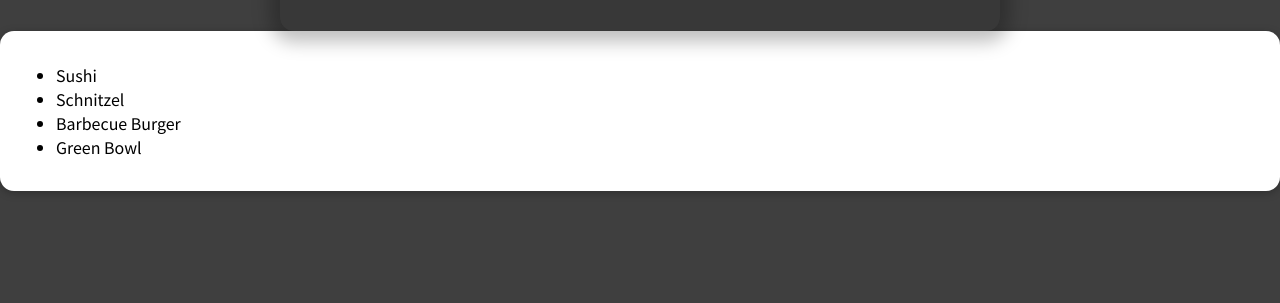
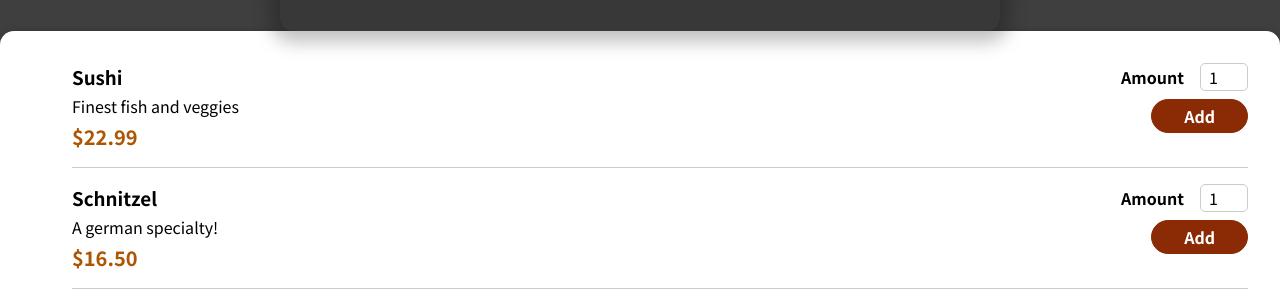
Before and after one commit to weerawi/react_Practise_Projects, a React (Create React App) app in the folder 1.food_cart/: page / in a window 1280 px wide. Shown: the part 490-793 px from the top of the page. Built offline with nearby package versions, Linux system fonts and the light colour scheme.

Commit message:
ADDING FILES AND CREATED THE MEAL CARDS

```diff
--- a/1.food_cart/src/components/Meals/AvailableMeals.jsx
+++ b/1.food_cart/src/components/Meals/AvailableMeals.jsx
@@ -1,5 +1,6 @@
 import React from "react";
 import Card from "../UI/Card";
+import MealItem from "./MealItem/MealItem";
 
 const DUMMY_MEALS = [
   {
@@ -29,7 +30,9 @@ const DUMMY_MEALS = [
 ];
 
 const AvailableMeals = () => {
-  const mealsList = DUMMY_MEALS.map((meal) => <li>{meal.name}</li>);
+  const mealsList = DUMMY_MEALS.map((meal) => (
+    <MealItem key={meal.id} meal={meal} />
+  ));
   return (
     <section className="meals">
       <Card>
--- /dev/null
+++ b/1.food_cart/src/components/Meals/MealItem/MealItem.css
@@ -0,0 +1,22 @@
+.meal {
+  display: flex;
+  justify-content: space-between;
+  margin: 1rem;
+  padding-bottom: 1rem;
+  border-bottom: 1px solid #ccc;
+}
+
+.meal h3 {
+  margin: 0 0 0.25rem 0;
+}
+
+.description {
+  font-style: italic;
+}
+
+.price {
+  margin-top: 0.25rem;
+  font-weight: bold;
+  color: #ad5502;
+  font-size: 1.25rem;
+}
--- /dev/null
+++ b/1.food_cart/src/components/Meals/MealItem/MealItem.jsx
@@ -0,0 +1,22 @@
+import React from "react";
+import "./MealItem.css";
+import MealItemForm from "./MealItemForm";
+
+const MealItem = (props) => {
+  const price = `$${props.meal.price.toFixed(2)}`;
+
+  return (
+    <li className="meal">
+      <div>
+        <h3>{props.meal.name}</h3>
+        <div className="descriotion">{props.meal.description}</div>
+        <div className="price">{price}</div>
+      </div>
+      <div>
+        <MealItemForm />
+      </div>
+    </li>
+  );
+};
+
+export default MealItem;
--- /dev/null
+++ b/1.food_cart/src/components/Meals/MealItem/MealItemForm.css
@@ -0,0 +1,20 @@
+.form {
+  text-align: right;
+}
+
+.form button {
+  font: inherit;
+  cursor: pointer;
+  background-color: #8a2b06;
+  border: 1px solid #8a2b06;
+  color: white;
+  padding: 0.25rem 2rem;
+  border-radius: 20px;
+  font-weight: bold;
+}
+
+.form button:hover,
+.form button:active {
+  background-color: #641e03;
+  border-color: #641e03;
+}
--- /dev/null
+++ b/1.food_cart/src/components/Meals/MealItem/MealItemForm.jsx
@@ -0,0 +1,23 @@
+import React from "react";
+import "./MealItemForm.css";
+import Input from "../../UI/Input";
+const MealItemForm = () => {
+  return (
+    <form className="form">
+      <Input
+        label="Amount"
+        input={{
+          id: "amount_",
+          type: "number",
+          min: "1",
+          max: "5",
+          step: "1",
+          defaultValue: "1",
+        }}
+      />
+      <button>Add</button>
+    </form>
+  );
+};
+
+export default MealItemForm;
--- /dev/null
+++ b/1.food_cart/src/components/UI/Input.css
@@ -0,0 +1,18 @@
+.input {
+  display: flex;
+  align-items: center;
+  margin-bottom: 0.5rem;
+}
+
+.input label {
+  font-weight: bold;
+  margin-right: 1rem;
+}
+
+.input input {
+  width: 3rem;
+  border-radius: 5px;
+  border: 1px solid #ccc;
+  font: inherit;
+  padding-left: 0.5rem;
+}
--- /dev/null
+++ b/1.food_cart/src/components/UI/Input.jsx
@@ -0,0 +1,12 @@
+import React from "react";
+import "./Input.css";
+const Input = (props) => {
+  return (
+    <div className="input">
+      <label htmlFor={props.input.id}>{props.label}</label>
+      <input {...props.input} />
+    </div>
+  );
+};
+
+export default Input;
```
